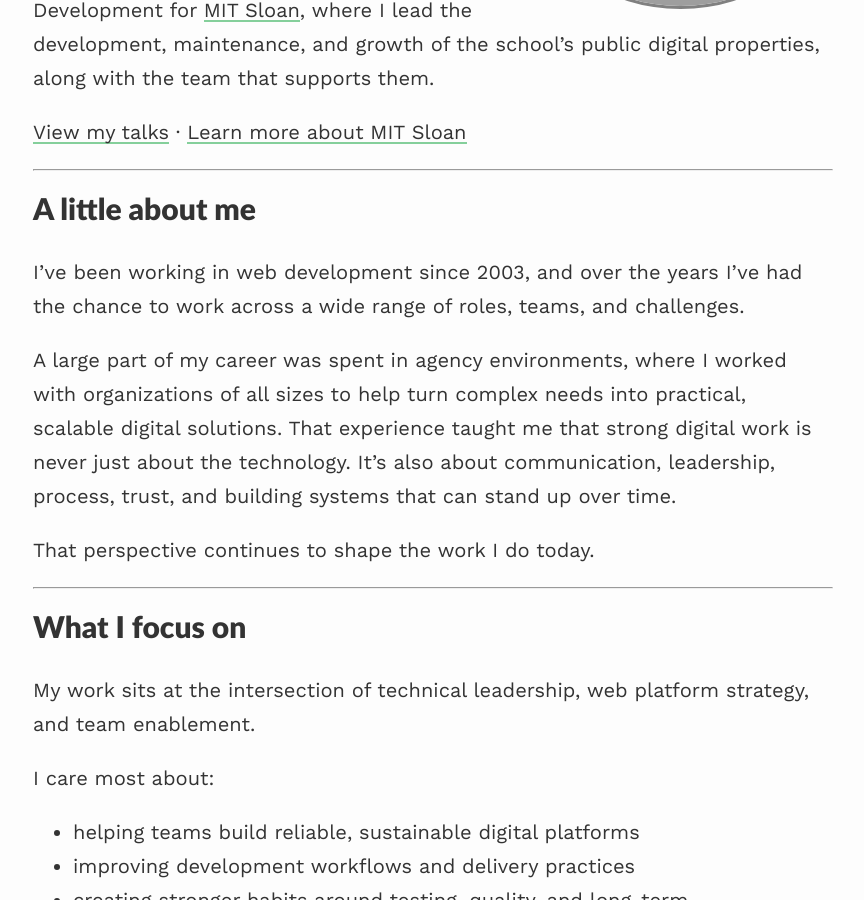
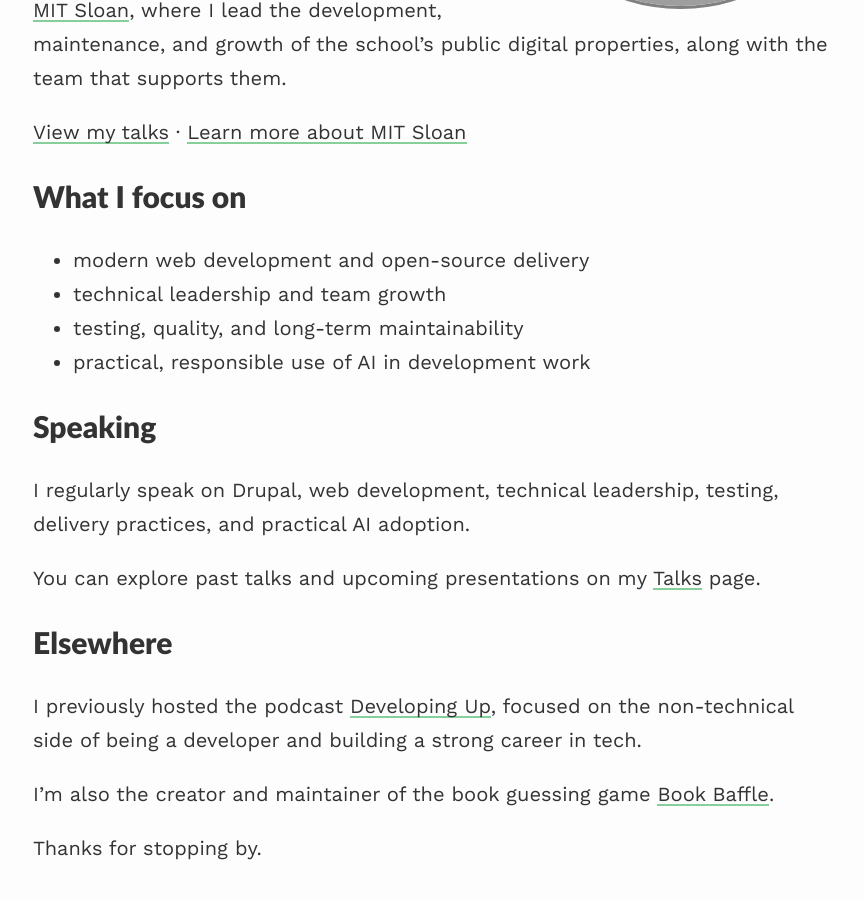
Before and after one commit to mikemiles86/mikemiles86.github.io, a Jekyll site: the page built from index.md, in a window 1280 px wide and 900 px high, scrolled down 389 px. Shown: the whole window, without its empty margins (207-1071 px from the left). Built offline with Jekyll 4.4.1, drawn with Linux system fonts in a browser that asks for light colours; nearby versions of some CDN libraries; some of the changed text lies outside the part shown.

Commit message:
Improve homepage and about page copy.

```diff
--- a/index.md
+++ b/index.md
@@ -7,71 +7,33 @@ profile:
 published: true
 ---
 
-I’m Mike Miles, a technical leader, speaker, and longtime open-source practitioner with a deep interest in how web teams grow, improve, and do their best work.
+I’m Mike Miles, a technical leader, speaker, and longtime open-source practitioner focused on modern web development, technical leadership, and sustainable delivery.
 
-I currently serve as the Director of Web Development for [MIT Sloan](https://mitsloan.mit.edu), where I lead the development, maintenance, and growth of the school’s public digital properties, along with the team that supports them.
+I serve as the Director of Web Development at [MIT Sloan](https://mitsloan.mit.edu), where I lead the development, maintenance, and growth of the school’s public digital properties, along with the team that supports them.
 
 [View my talks](https://talks.mike-miles.com/) · [Learn more about MIT Sloan](https://mitsloan.mit.edu)
 
----
-
-## A little about me
-
-I’ve been working in web development since 2003, and over the years I’ve had the chance to work across a wide range of roles, teams, and challenges.
-
-A large part of my career was spent in agency environments, where I worked with organizations of all sizes to help turn complex needs into practical, scalable digital solutions. That experience taught me that strong digital work is never just about the technology. It’s also about communication, leadership, process, trust, and building systems that can stand up over time.
-
-That perspective continues to shape the work I do today.
-
----
 
 ## What I focus on
 
-My work sits at the intersection of technical leadership, web platform strategy, and team enablement.
+- modern web development and open-source delivery
+- technical leadership and team growth
+- testing, quality, and long-term maintainability
+- practical, responsible use of AI in development work
 
-I care most about:
 
-- helping teams build reliable, sustainable digital platforms
-- improving development workflows and delivery practices
-- creating stronger habits around testing, quality, and long-term maintainability
-- exploring practical, responsible ways to use AI in development work
-- sharing lessons through speaking, community involvement, and conversation
+## Speaking
 
----
+I regularly speak on Drupal, web development, technical leadership, testing, delivery practices, and practical AI adoption.
 
-## Why this work matters to me
+You can explore past talks and upcoming presentations on my [Talks](https://talks.mike-miles.com/) page.
 
-Modern web teams are being asked to do a lot. Move faster. Support more stakeholders. Keep up with constant technical change. Deliver better results with limited time and resources.
 
-The challenge is not just building the thing. It is building the systems, habits, and team culture that make good work possible over the long term.
+## Elsewhere
 
-That is the part of the work I care about most.
+I previously hosted the podcast [Developing Up](https://www.developingup.com), focused on the non-technical side of being a developer and building a strong career in tech.
 
----
+I’m also the creator and maintainer of the book guessing game [Book Baffle](https://www.bookbaffle.com).
 
-## Beyond my day-to-day work
 
-I’m also an active public speaker, and I regularly present on topics such as modern web development, Drupal, technical leadership, testing, delivery quality, and practical AI adoption. You can explore recordings of past talks and upcoming presentations on my [Talks](https://talks.mike-miles.com/) page.
-
-From 2016 to 2020, I hosted the podcast [Developing Up](https://www.developingup.com), which focused on the non-technical side of being a developer and building a strong career in tech.
-
-Outside of my core professional work, I’m also the creator and maintainer of the book guessing game [Book Baffle](https://www.bookbaffle.com).
-
----
-
-## Topics I speak and write about
-
-- modern web development
-- Drupal and open-source delivery
-- technical leadership
-- testing and delivery quality
-- practical AI for development teams
-- team growth and professional development
-
----
-
-## Thanks for stopping by
-
-Whether you’re here because of my talks, my work, or a shared interest in building better digital experiences, I’m glad you found your way here.
-
-Feel free to explore the site, check out my talks, or reach out.
+Thanks for stopping by.
```
Also changed, not shown: _pages/about.md (+24 -28 lines).
